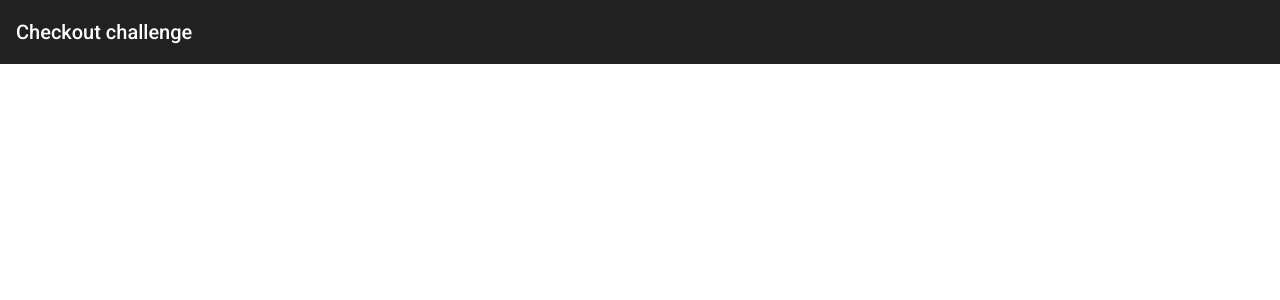
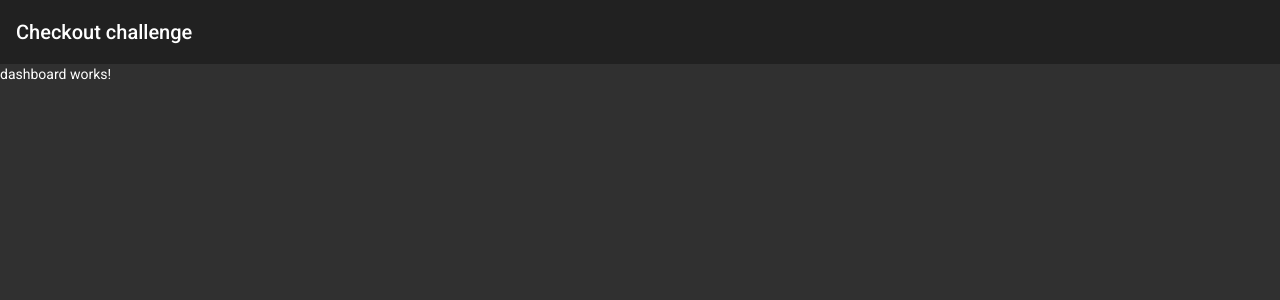
Before and after one commit to sebalr/checkout-challenge, an Angular app: page / in a window 1280 px wide. Shown: the top 300 px of the page. Built offline with nearby package versions, Linux system fonts and the light colour scheme.

Commit message:
Dashboard module
Dahsboard moudle created and routes uptadted
Color style for background and fonts

```diff
--- a/src/app/app-routing.module.ts
+++ b/src/app/app-routing.module.ts
@@ -2,7 +2,12 @@ import { NgModule } from '@angular/core';
 import { Routes, RouterModule } from '@angular/router';
 
 
-const routes: Routes = [];
+const routes: Routes = [
+  {
+    path: '',
+    loadChildren: () => import('./dashboard/dashboard.module').then(m => m.DashboardModule)
+  }
+];
 
 @NgModule({
   imports: [RouterModule.forRoot(routes)],
--- /dev/null
+++ b/src/app/dashboard/dashboard.component.html
@@ -0,0 +1 @@
+<p>dashboard works!</p>
--- /dev/null
+++ b/src/app/dashboard/dashboard.component.ts
@@ -0,0 +1,15 @@
+import { Component, OnInit } from '@angular/core';
+
+@Component({
+  selector: 'slr-dashboard',
+  templateUrl: './dashboard.component.html',
+  styleUrls: ['./dashboard.component.scss']
+})
+export class DashboardComponent implements OnInit {
+
+  constructor() { }
+
+  ngOnInit(): void {
+  }
+
+}
--- a/src/styles.scss
+++ b/src/styles.scss
@@ -1,4 +1,11 @@
 /* You can add global styles to this file, and also import other style files */
 
-html, body { height: 100%; }
-body { margin: 0; font-family: Roboto, "Helvetica Neue", sans-serif; }
+html, body {
+  height: 100%;
+}
+body {
+  margin: 0;
+  font-family: Roboto, "Helvetica Neue", sans-serif;
+  background-color: #303030;
+  color: #fff;
+}
```
Also changed, not shown: src/app/dashboard/dashboard-routing.module.ts (added, +16 -0 lines), src/app/dashboard/dashboard.module.ts (added, +15 -0 lines), src/app/dashboard/dashboard.component.scss (added), 1 other file (tests, documents, lock files or other folders).
